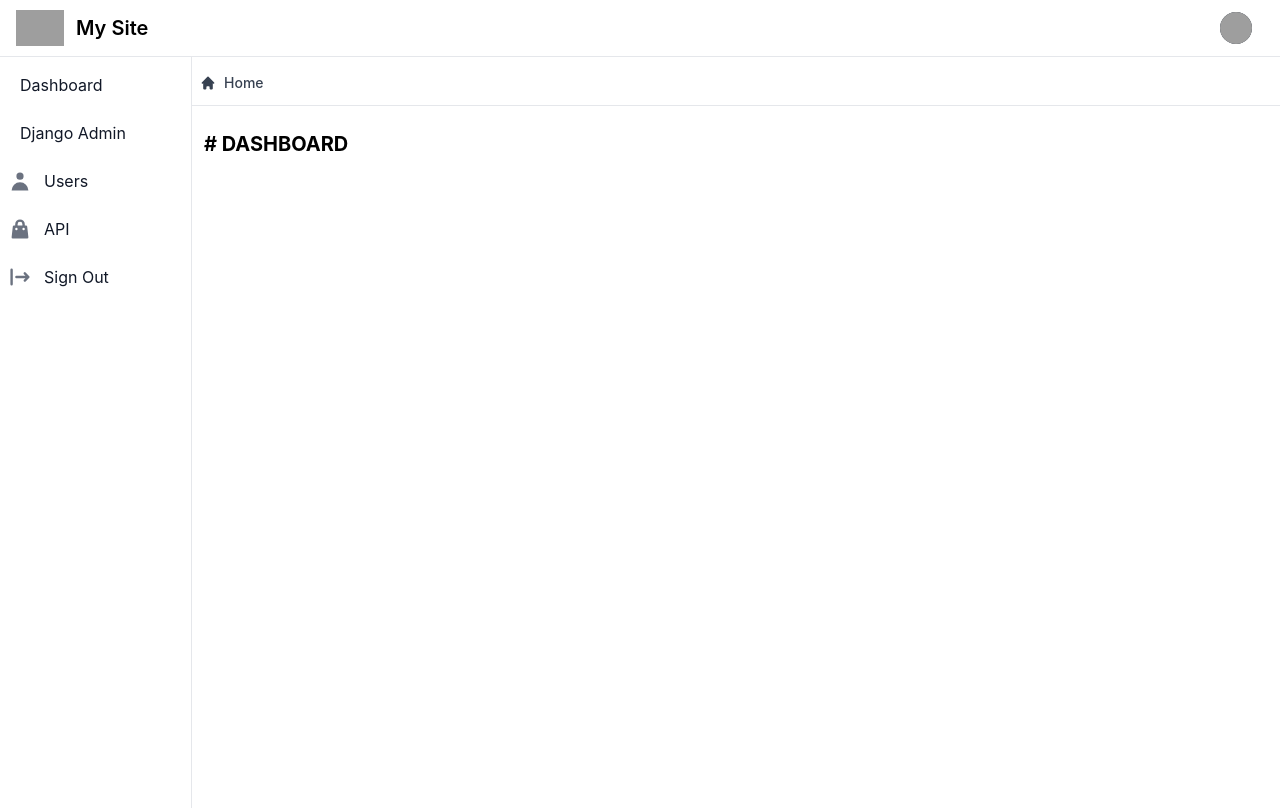
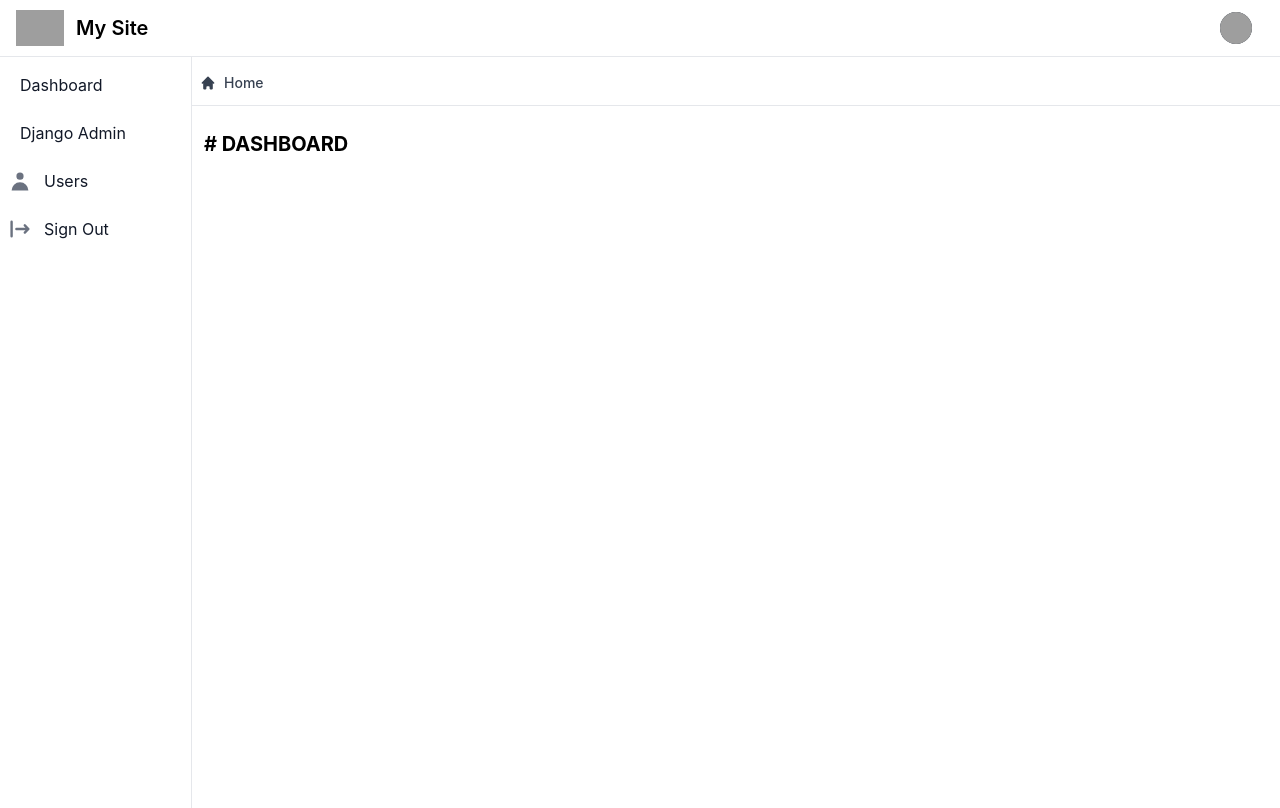
Before and after one commit to jackkweyunga/django-login-logout-starter, a Django app: page / in a window 1280 px wide. Shown: the top 808 px of the page. Run offline with Django 3.2, Linux system fonts and the light colour scheme; the visitor is signed in with stand-in values (Sample User, id 1); style sheets or scripts are compiled from the project's sources; some libraries are stand-ins or nearby versions; grey boxes are pictures that could not be loaded.

Commit message:
dashboard/templates/dashboard/sidebar_contents: necessary only

```diff
--- a/dashboard/templates/dashboard/sidebar_contents.html
+++ b/dashboard/templates/dashboard/sidebar_contents.html
@@ -17,40 +17,7 @@
                       <span class="ml-3">Django Admin</span>
                   </a>
               </li>
-                <!-- <li>
-                    <button type="button"
-                        class="flex items-center p-2 w-full text-base font-normal text-gray-900 rounded-lg transition duration-75 group hover:bg-gray-100 dark:text-white dark:hover:bg-gray-700"
-                        aria-controls="dropdown-aside" data-collapse-toggle="dropdown-aside">
-                        <svg aria-hidden="true"
-                            class="flex-shrink-0 w-6 h-6 text-gray-500 transition duration-75 group-hover:text-gray-900 dark:text-gray-400 dark:group-hover:text-white"
-                            fill="currentColor" viewBox="0 0 20 20" xmlns="http://www.w3.org/2000/svg">
-                            <path fill-rule="evenodd"
-                                d="M10 2a4 4 0 00-4 4v1H5a1 1 0 00-.994.89l-1 9A1 1 0 004 18h12a1 1 0 00.994-1.11l-1-9A1 1 0 0015 7h-1V6a4 4 0 00-4-4zm2 5V6a2 2 0 10-4 0v1h4zm-6 3a1 1 0 112 0 1 1 0 01-2 0zm7-1a1 1 0 100 2 1 1 0 000-2z"
-                                clip-rule="evenodd"></path>
-                        </svg>
-                        <span class="flex-1 ml-3 text-left whitespace-nowrap" sidebar-toggle-item="">Categories</span>
-                        <svg sidebar-toggle-item="" class="w-6 h-6" fill="currentColor" viewBox="0 0 20 20"
-                            xmlns="http://www.w3.org/2000/svg">
-                            <path fill-rule="evenodd"
-                                d="M5.293 7.293a1 1 0 011.414 0L10 10.586l3.293-3.293a1 1 0 111.414 1.414l-4 4a1 1 0 01-1.414 0l-4-4a1 1 0 010-1.414z"
-                                clip-rule="evenodd"></path>
-                        </svg>
-                    </button>
-                    <ul id="dropdown-aside" class="hidden py-2 space-y-2">
-                        <li>
-                            <a href="#"
-                               class="flex items-center p-2 pl-11 w-full text-base font-normal text-gray-900 rounded-lg transition duration-75 group hover:bg-gray-100 dark:text-white dark:hover:bg-gray-700">Subject</a>
-                         </li>
-                         <li>
-                            <a href="#"
-                               class="flex items-center p-2 pl-11 w-full text-base font-normal text-gray-900 rounded-lg transition duration-75 group hover:bg-gray-100 dark:text-white dark:hover:bg-gray-700">Course</a>
-                         </li>
-                         <li>
-                            <a href="#"
-                               class="flex items-center p-2 pl-11 w-full text-base font-normal text-gray-900 rounded-lg transition duration-75 group hover:bg-gray-100 dark:text-white dark:hover:bg-gray-700">Label</a>
-                         </li>
-                    </ul>
-                </li> -->
+
 
                  <li>
                     <a href="{% url 'users:user-list' %}"
@@ -64,19 +31,7 @@
                        <span class="flex-1 ml-3 whitespace-nowrap">Users</span>
                     </a>
                  </li>
-                 <li>
-                    <a href="/api"
-                       class="flex items-center p-2 text-base font-normal text-gray-900 rounded-lg dark:text-white hover:bg-gray-100 dark:hover:bg-gray-700">
-                       <svg aria-hidden="true"
-                          class="flex-shrink-0 w-6 h-6 text-gray-500 transition duration-75 dark:text-gray-400 group-hover:text-gray-900 dark:group-hover:text-white"
-                          fill="currentColor" viewBox="0 0 20 20" xmlns="http://www.w3.org/2000/svg">
-                          <path fill-rule="evenodd"
-                             d="M10 2a4 4 0 00-4 4v1H5a1 1 0 00-.994.89l-1 9A1 1 0 004 18h12a1 1 0 00.994-1.11l-1-9A1 1 0 0015 7h-1V6a4 4 0 00-4-4zm2 5V6a2 2 0 10-4 0v1h4zm-6 3a1 1 0 112 0 1 1 0 01-2 0zm7-1a1 1 0 100 2 1 1 0 000-2z"
-                             clip-rule="evenodd"></path>
-                       </svg>
-                       <span class="flex-1 ml-3 whitespace-nowrap">API</span>
-                    </a>
-                 </li>
+
                  <li>
                     <a href="{% url 'account_logout' %}"
                        class="flex items-center p-2 text-base font-normal text-gray-900 rounded-lg dark:text-white hover:bg-gray-100 dark:hover:bg-gray-700">
```
